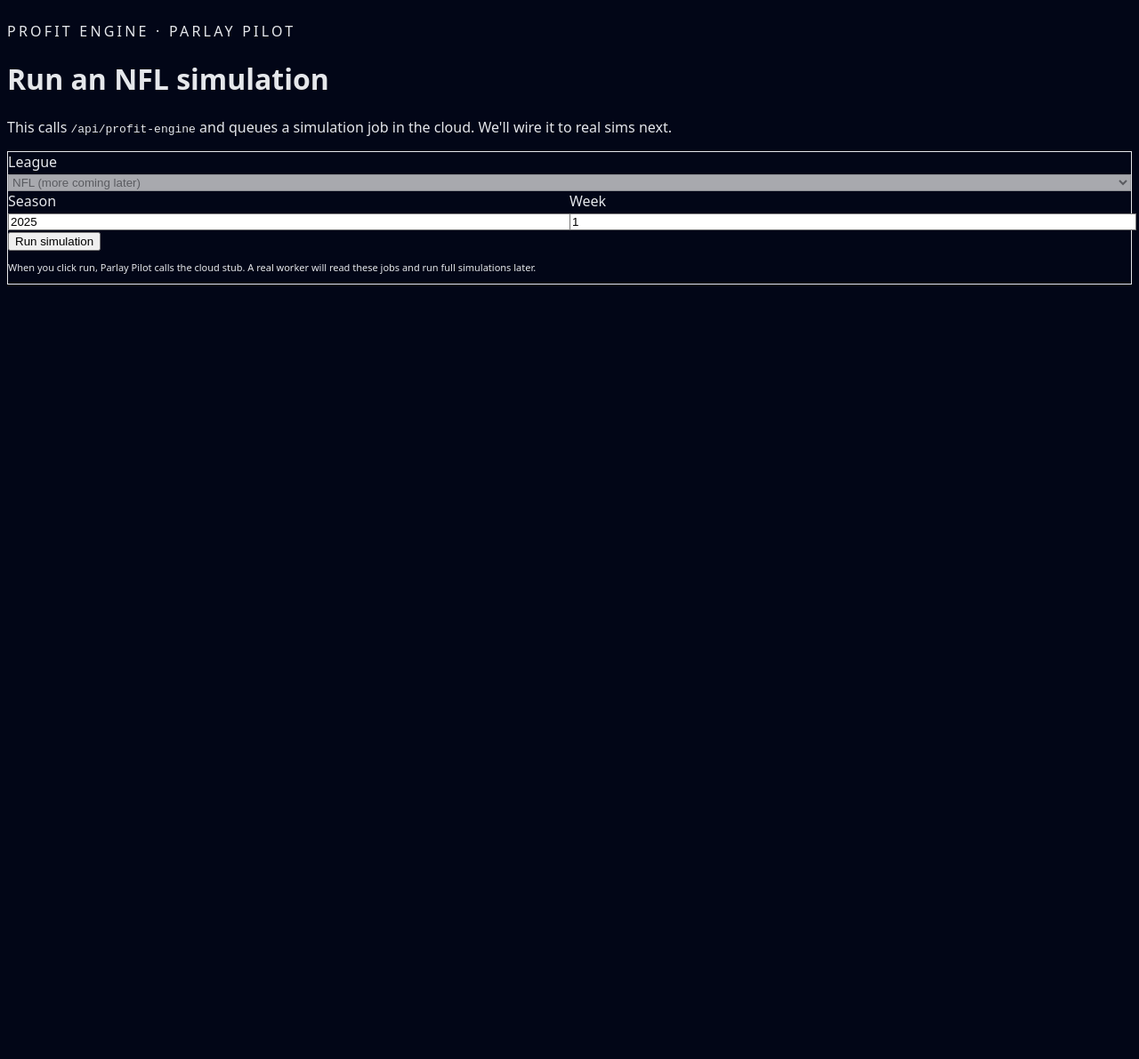
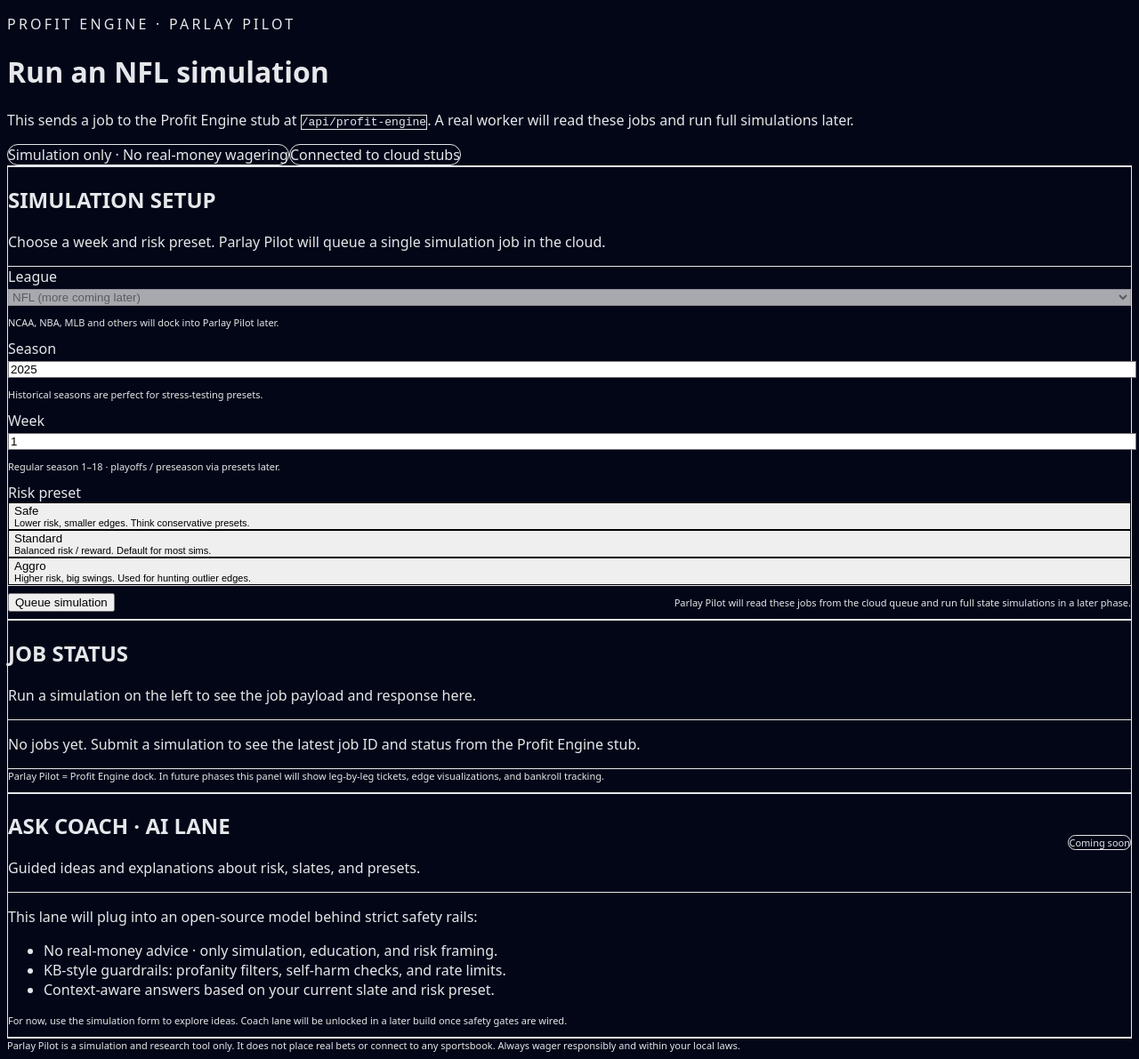
Before and after one commit to Adraper49/knowledge-bank-site, a Next.js app: page /parlay-pilot in a window 1280 px wide. Shown: the whole page at 89% size. Before the commit the page ends 816 px from the top, so only its background shows below. Built offline with nearby package versions, Linux system fonts and the light colour scheme.

Commit message:
Polish Parlay Pilot UI and add Coach lane placeholder

```diff
--- a/src/app/parlay-pilot/page.tsx
+++ b/src/app/parlay-pilot/page.tsx
@@ -1,187 +1,363 @@
-// BEGIN PASTE INTO NOTEPAD (src/app/parlay-pilot/page.tsx)
 "use client";
 
-import { useState } from "react";
+import * as React from "react";
 
-type ApiResponse = {
+type JobResponse = {
   ok: boolean;
   engine?: string;
   job_id?: string;
   status?: string;
+  job?: any;
   note?: string;
   error?: string;
 };
 
 export default function ParlayPilotPage() {
-  const [season, setSeason] = useState<number>(2025);
-  const [week, setWeek] = useState<number>(1);
-  const [isSubmitting, setIsSubmitting] = useState(false);
-  const [result, setResult] = useState<ApiResponse | null>(null);
-  const [error, setError] = useState<string | null>(null);
+  const [league] = React.useState("NFL");
+  const [season, setSeason] = React.useState<string>("2025");
+  const [week, setWeek] = React.useState<string>("1");
+  const [riskPreset, setRiskPreset] = React.useState<"safe" | "standard" | "aggro">(
+    "standard",
+  );
 
-  async function handleSubmit(e: React.FormEvent) {
+  const [isSubmitting, setIsSubmitting] = React.useState(false);
+  const [result, setResult] = React.useState<JobResponse | null>(null);
+  const [error, setError] = React.useState<string | null>(null);
+
+  async function handleSubmit(e: React.FormEvent<HTMLFormElement>) {
     e.preventDefault();
     setIsSubmitting(true);
     setError(null);
     setResult(null);
 
+    const presetCode =
+      riskPreset === "safe"
+        ? "nfl-safe"
+        : riskPreset === "aggro"
+        ? "nfl-aggro"
+        : "nfl-default";
+
     try {
-      const body = {
+      const payload = {
         engine: "profit-engine",
         job: {
           type: "simulation",
-          preset: "nfl-default",
+          preset: presetCode,
           inputs: {
-            league: "NFL",
+            league,
             season: Number(season),
             week: Number(week),
           },
           priority: "normal",
-          tags: ["parlay-pilot", "sim", "ui"],
+          tags: ["parlay-pilot", "sim", riskPreset],
         },
       };
 
       const res = await fetch("/api/profit-engine", {
         method: "POST",
-        headers: {
-          "Content-Type": "application/json",
-        },
-        body: JSON.stringify(body),
+        headers: { "Content-Type": "application/json" },
+        body: JSON.stringify(payload),
       });
 
-      const data: ApiResponse = await res.json();
+      const data = (await res.json()) as JobResponse;
 
       if (!res.ok || !data.ok) {
-        throw new Error(
-          (data && data.error) ||
-            `Request failed with status ${res.status}`
-        );
+        throw new Error(data.error || "API error");
       }
 
       setResult(data);
-    } catch (err: unknown) {
-      const message =
-        err instanceof Error ? err.message : "Unknown error";
-      setError(message);
+    } catch (err: any) {
+      console.error(err);
+      setError(err?.message ?? "Something went wrong.");
     } finally {
       setIsSubmitting(false);
     }
   }
 
   return (
-    <main className="min-h-screen bg-slate-950 text-slate-50 flex flex-col items-center py-10 px-4">
-      <div className="w-full max-w-xl space-y-6">
-        <header className="space-y-1">
-          <p className="text-xs uppercase tracking-[0.2em] text-slate-400">
+    <main className="min-h-screen bg-slate-950 text-slate-50 px-4 py-8 md:px-8">
+      <div className="max-w-6xl mx-auto space-y-8">
+        {/* Header */}
+        <header className="space-y-2 border-b border-slate-800 pb-4">
+          <p className="text-xs tracking-[0.2em] text-slate-400 uppercase">
             Profit Engine · Parlay Pilot
           </p>
-          <h1 className="text-2xl font-semibold">
+          <h1 className="text-2xl md:text-3xl font-semibold">
             Run an NFL simulation
           </h1>
-          <p className="text-sm text-slate-400">
-            This calls <code>/api/profit-engine</code> and queues a
-            simulation job in the cloud. We&apos;ll wire it to real sims
-            next.
+          <p className="text-sm text-slate-300 max-w-2xl">
+            This sends a job to the Profit Engine stub at{" "}
+            <code className="px-1 py-0.5 rounded bg-slate-900 border border-slate-700 text-xs">
+              /api/profit-engine
+            </code>
+            . A real worker will read these jobs and run full simulations later.
           </p>
+
+          <div className="mt-3 inline-flex flex-wrap items-center gap-3 text-xs">
+            <span className="px-2 py-1 rounded-full bg-amber-900/30 text-amber-300 border border-amber-500/40">
+              Simulation only · No real-money wagering
+            </span>
+            <span className="px-2 py-1 rounded-full bg-emerald-900/30 text-emerald-300 border border-emerald-500/40">
+              Connected to cloud stubs
+            </span>
+          </div>
         </header>
 
-        <form
-          onSubmit={handleSubmit}
-          className="space-y-4 rounded-2xl border border-slate-800 bg-slate-900/60 p-4 shadow-lg"
-        >
-          <div className="grid grid-cols-2 gap-4">
-            <div className="col-span-2">
-              <label className="block text-xs font-medium text-slate-300 mb-1">
+        {/* Layout: form + status + coach card */}
+        <div className="grid gap-6 md:grid-cols-3">
+          {/* Left side — Simulation form */}
+          <section className="md:col-span-2 space-y-4">
+            <div className="rounded-xl border border-slate-800 bg-slate-900/40 shadow-md">
+              <div className="border-b border-slate-800 px-4 py-3">
+                <h2 className="text-sm font-semibold tracking-wide uppercase text-slate-200">
+                  Simulation setup
+                </h2>
+                <p className="text-xs text-slate-400 mt-1">
+                  Choose a week and risk preset. Parlay Pilot will queue a
+                  single simulation job in the cloud.
+                </p>
+              </div>
+
+              <form onSubmit={handleSubmit} className="px-4 py-4 space-y-4">
+                {/* League */}
+                <div className="space-y-1">
+                  <label className="text-xs font-medium text-slate-300">
                     League
                   </label>
                   <select
-                className="w-full rounded-lg border border-slate-700 bg-slate-950/80 px-3 py-2 text-sm focus:outline-none focus:ring-2 focus:ring-sky-500"
+                    value={league}
                     disabled
+                    className="w-full rounded border border-slate-700 bg-slate-900 px-3 py-2 text-sm text-slate-100 disabled:opacity-70"
                   >
                     <option>NFL (more coming later)</option>
                   </select>
+                  <p className="text-[11px] text-slate-500">
+                    NCAA, NBA, MLB and others will dock into Parlay Pilot later.
+                  </p>
                 </div>
 
-            <div>
-              <label className="block text-xs font-medium text-slate-300 mb-1">
+                {/* Season / Week */}
+                <div className="grid gap-4 md:grid-cols-2">
+                  <div className="space-y-1">
+                    <label className="text-xs font-medium text-slate-300">
                       Season
                     </label>
                     <input
                       type="number"
-                className="w-full rounded-lg border border-slate-700 bg-slate-950/80 px-3 py-2 text-sm focus:outline-none focus:ring-2 focus:ring-sky-500"
                       value={season}
-                onChange={(e) => setSeason(Number(e.target.value))}
-                min={2000}
+                      onChange={(e) => setSeason(e.target.value)}
+                      className="w-full rounded border border-slate-700 bg-slate-900 px-3 py-2 text-sm text-slate-100"
+                      min={1970}
                       max={2100}
                     />
+                    <p className="text-[11px] text-slate-500">
+                      Historical seasons are perfect for stress-testing presets.
+                    </p>
                   </div>
 
-            <div>
-              <label className="block text-xs font-medium text-slate-300 mb-1">
+                  <div className="space-y-1">
+                    <label className="text-xs font-medium text-slate-300">
                       Week
                     </label>
                     <input
                       type="number"
-                className="w-full rounded-lg border border-slate-700 bg-slate-950/80 px-3 py-2 text-sm focus:outline-none focus:ring-2 focus:ring-sky-500"
                       value={week}
-                onChange={(e) => setWeek(Number(e.target.value))}
+                      onChange={(e) => setWeek(e.target.value)}
+                      className="w-full rounded border border-slate-700 bg-slate-900 px-3 py-2 text-sm text-slate-100"
                       min={1}
                       max={22}
                     />
+                    <p className="text-[11px] text-slate-500">
+                      Regular season 1–18 · playoffs / preseason via presets
+                      later.
+                    </p>
                   </div>
                 </div>
 
+                {/* Risk preset */}
+                <div className="space-y-2">
+                  <label className="text-xs font-medium text-slate-300">
+                    Risk preset
+                  </label>
+                  <div className="grid gap-2 md:grid-cols-3">
+                    <button
+                      type="button"
+                      onClick={() => setRiskPreset("safe")}
+                      className={
+                        "rounded border px-3 py-2 text-left text-xs " +
+                        (riskPreset === "safe"
+                          ? "border-emerald-400 bg-emerald-900/40"
+                          : "border-slate-700 bg-slate-900 hover:border-slate-500")
+                      }
+                    >
+                      <div className="font-semibold">Safe</div>
+                      <div className="text-[11px] text-slate-200">
+                        Lower risk, smaller edges. Think conservative presets.
+                      </div>
+                    </button>
+
+                    <button
+                      type="button"
+                      onClick={() => setRiskPreset("standard")}
+                      className={
+                        "rounded border px-3 py-2 text-left text-xs " +
+                        (riskPreset === "standard"
+                          ? "border-sky-400 bg-sky-900/40"
+                          : "border-slate-700 bg-slate-900 hover:border-slate-500")
+                      }
+                    >
+                      <div className="font-semibold">Standard</div>
+                      <div className="text-[11px] text-slate-200">
+                        Balanced risk / reward. Default for most sims.
+                      </div>
+                    </button>
+
+                    <button
+                      type="button"
+                      onClick={() => setRiskPreset("aggro")}
+                      className={
+                        "rounded border px-3 py-2 text-left text-xs " +
+                        (riskPreset === "aggro"
+                          ? "border-rose-400 bg-rose-900/40"
+                          : "border-slate-700 bg-slate-900 hover:border-slate-500")
+                      }
+                    >
+                      <div className="font-semibold">Aggro</div>
+                      <div className="text-[11px] text-slate-200">
+                        Higher risk, big swings. Used for hunting outlier
+                        edges.
+                      </div>
+                    </button>
+                  </div>
+                </div>
+
+                {/* Submit */}
+                <div className="pt-2 border-t border-slate-800 mt-4 flex items-center justify-between gap-3">
                   <button
                     type="submit"
                     disabled={isSubmitting}
-            className="inline-flex items-center justify-center rounded-xl bg-sky-500 px-4 py-2 text-sm font-medium text-slate-950 hover:bg-sky-400 disabled:opacity-50 disabled:cursor-not-allowed transition"
+                    className="inline-flex items-center justify-center rounded-md bg-emerald-500 px-4 py-2 text-sm font-semibold text-slate-950 hover:bg-emerald-400 disabled:opacity-60 disabled:cursor-not-allowed"
                   >
-            {isSubmitting ? "Queuing simulation…" : "Run simulation"}
+                    {isSubmitting ? "Queueing..." : "Queue simulation"}
                   </button>
+                  <p className="text-[11px] text-slate-500 text-right max-w-xs">
+                    Parlay Pilot will read these jobs from the cloud queue and
+                    run full state simulations in a later phase.
+                  </p>
+                </div>
+              </form>
+            </div>
+          </section>
 
-          <p className="text-[11px] text-slate-500">
-            When you click run, Parlay Pilot calls the cloud stub. A real
-            worker will read these jobs and run full simulations later.
+          {/* Right side — Job status + Coach card */}
+          <section className="space-y-4">
+            {/* Job status */}
+            <div className="rounded-xl border border-slate-800 bg-slate-900/40 shadow-md">
+              <div className="border-b border-slate-800 px-4 py-3">
+                <h2 className="text-sm font-semibold tracking-wide uppercase text-slate-200">
+                  Job status
+                </h2>
+                <p className="text-xs text-slate-400 mt-1">
+                  Run a simulation on the left to see the job payload and
+                  response here.
                 </p>
-        </form>
+              </div>
+
+              <div className="px-4 py-4 space-y-2 text-xs text-slate-200">
+                {!result && !error && (
+                  <p className="text-slate-400">
+                    No jobs yet. Submit a simulation to see the latest job ID
+                    and status from the Profit Engine stub.
+                  </p>
+                )}
 
                 {error && (
-          <div className="rounded-xl border border-red-500/60 bg-red-950/70 px-3 py-2 text-xs text-red-100">
-            <p className="font-medium">Error</p>
-            <p>{error}</p>
-          </div>
+                  <p className="text-rose-300">
+                    Error: <span className="font-mono">{error}</span>
+                  </p>
                 )}
 
                 {result && (
-          <section className="rounded-2xl border border-emerald-600/60 bg-emerald-950/60 p-4 text-xs space-y-1">
-            <p className="text-[11px] uppercase tracking-[0.15em] text-emerald-300">
-              Job queued
-            </p>
+                  <div className="space-y-1">
                     <p>
                       <span className="font-semibold">Engine:</span>{" "}
                       {result.engine}
                     </p>
-            {result.job_id && (
-              <p>
+                    <p className="break-all">
                       <span className="font-semibold">Job ID:</span>{" "}
-                <span className="font-mono break-all">
                       {result.job_id}
-                </span>
                     </p>
-            )}
-            {result.status && (
                     <p>
                       <span className="font-semibold">Status:</span>{" "}
                       {result.status}
                     </p>
+                    {result.note && (
+                      <p className="text-slate-300">{result.note}</p>
                     )}
-            {result.note && (
-              <p className="text-slate-100 mt-1">{result.note}</p>
+                  </div>
                 )}
+
+                <p className="pt-3 text-[11px] text-slate-500 border-t border-slate-800 mt-3">
+                  Parlay Pilot = Profit Engine dock. In future phases this panel
+                  will show leg-by-leg tickets, edge visualizations, and
+                  bankroll tracking.
+                </p>
+              </div>
+            </div>
+
+            {/* Ask Coach (coming soon) */}
+            <div className="rounded-xl border border-slate-800 bg-slate-900/60 shadow-md">
+              <div className="border-b border-slate-800 px-4 py-3 flex items-center justify-between gap-2">
+                <div>
+                  <h2 className="text-sm font-semibold tracking-wide uppercase text-slate-200">
+                    Ask Coach · AI lane
+                  </h2>
+                  <p className="text-xs text-slate-400 mt-1">
+                    Guided ideas and explanations about risk, slates, and
+                    presets.
+                  </p>
+                </div>
+                <span className="text-[11px] px-2 py-1 rounded-full bg-slate-800 text-slate-300 border border-slate-600">
+                  Coming soon
+                </span>
+              </div>
+
+              <div className="px-4 py-4 space-y-2 text-xs text-slate-300">
+                <p>
+                  This lane will plug into an open-source model behind strict
+                  safety rails:
+                </p>
+                <ul className="list-disc pl-4 space-y-1 text-slate-400">
+                  <li>
+                    No real-money advice · only simulation, education, and risk
+                    framing.
+                  </li>
+                  <li>
+                    KB-style guardrails: profanity filters, self-harm checks,
+                    and rate limits.
+                  </li>
+                  <li>
+                    Context-aware answers based on your current slate and risk
+                    preset.
+                  </li>
+                </ul>
+                <p className="text-[11px] text-slate-500 pt-2">
+                  For now, use the simulation form to explore ideas. Coach lane
+                  will be unlocked in a later build once safety gates are
+                  wired.
+                </p>
+              </div>
+            </div>
           </section>
-        )}
+        </div>
+
+        {/* Footer note */}
+        <footer className="pt-4 border-t border-slate-800 text-[11px] text-slate-500">
+          Parlay Pilot is a simulation and research tool only. It does not place
+          real bets or connect to any sportsbook. Always wager responsibly and
+          within your local laws.
+        </footer>
       </div>
     </main>
   );
 }
-// END PASTE INTO NOTEPAD
```
Lines whose indentation alone changed are shown as unchanged.
